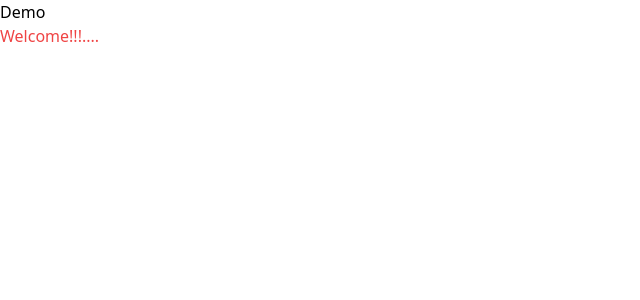
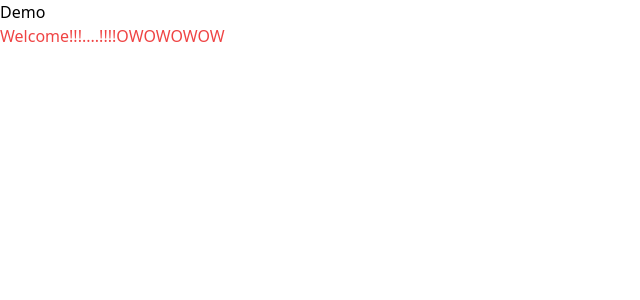
Before and after one commit to vaasudg/netflix-demo, a React (Create React App) app: page / in a window 1280 px wide. Shown: the top 300 px of the page, without its empty margins (0-640 px from the left). Built offline with nearby package versions, Linux system fonts and the light colour scheme.

Commit message:
trying auto deploy1

```diff
--- a/src/App.tsx
+++ b/src/App.tsx
@@ -2,7 +2,7 @@ function App() {
   return (
     <div>
       Demo
-      <p className='text-red-500'>Welcome!!!....</p>
+      <p className='text-red-500'>Welcome!!!....!!!!OWOWOWOW</p>
     </div>
   )
 }
```
